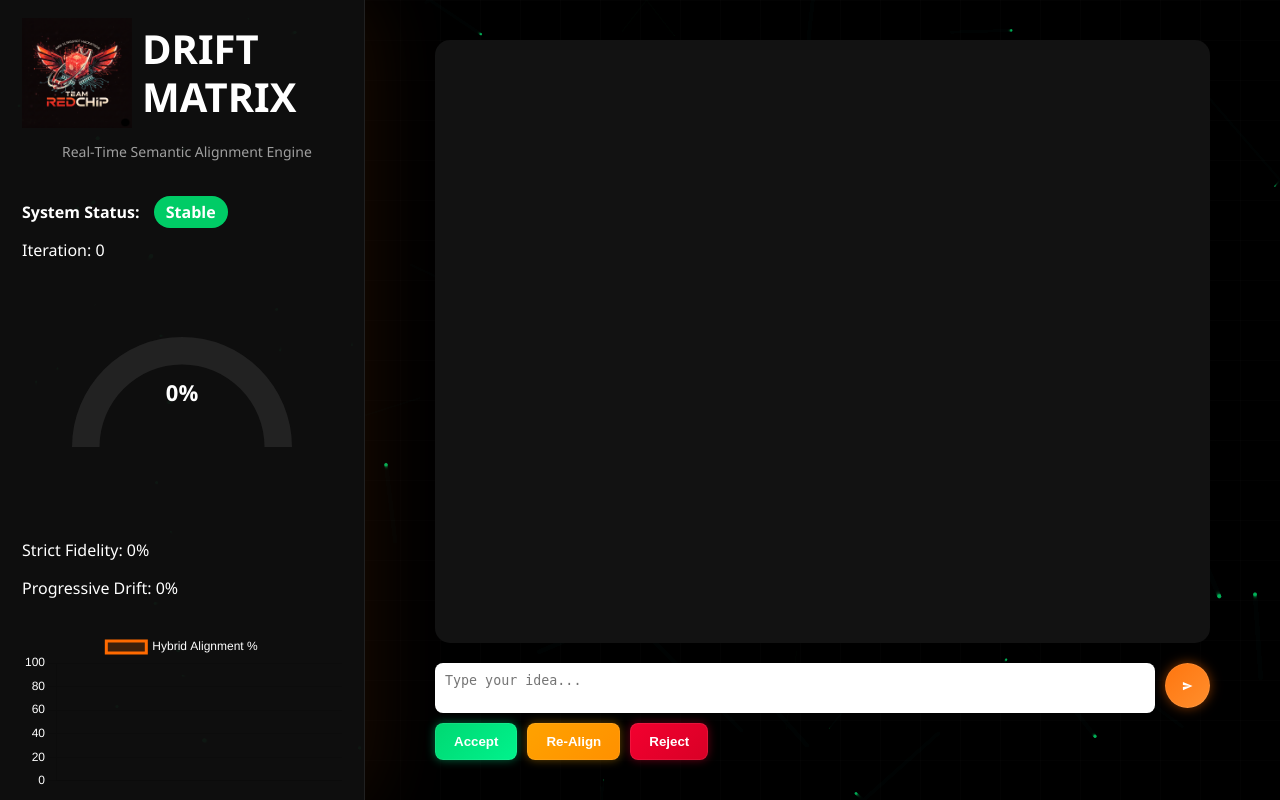
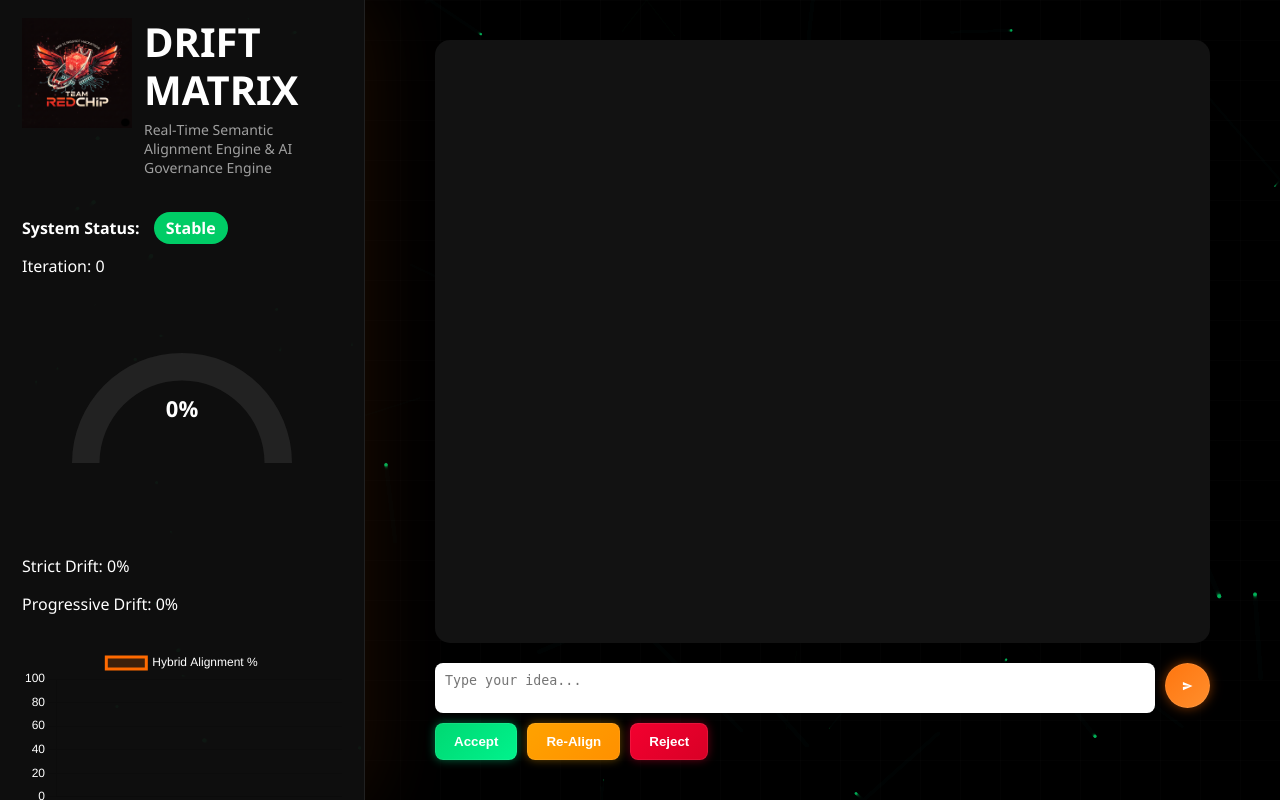
Before and after one commit to makavinraj/DriftMatrix, a FastAPI app: page / in a window 1280 px wide. Run offline with FastAPI, Linux system fonts and the light colour scheme.

Commit message:
updated UI

```diff
--- a/static/style.css
+++ b/static/style.css
@@ -53,6 +53,10 @@
     box-shadow: 0 0 80px rgba(255,106,0,0.12);
 }
 
+.brand {
+    text-align: left;
+}
+
 .left-panel .header {
     display: flex;
     align-items: center;
@@ -71,20 +75,25 @@
     line-height: 1.2;
 }
 
+.left-panel .header {
+    display: flex;
+    align-items: flex-start;
+    gap: 12px;
+}
+
+.title-group {
+    display: flex;
+    flex-direction: column;
+}
+
 .subtitle {
     font-size: 14px;
     opacity: 0.6;
-    padding-left: 40px;
-    margin-top: -6px;   /* pulls it slightly closer to title */
-}
-
-.subtitle {
-    opacity: 0.6;
-    font-size: 14px;
+    margin: 6px 0 0 0;
 }
 
 .status-box {
-    margin-top: 10px;
+    margin-top: 20px;
     font-weight: bold;
 }
 
--- a/templates/index.html
+++ b/templates/index.html
@@ -16,10 +16,12 @@
 
         <div class="header">
             <img src="/static/redchip_logo.png" class="team-logo">
-            <h1>DRIFT MATRIX</h1>
-        </div>
-        <div>
-            <p class="subtitle">Real‑Time Semantic Alignment Engine</p>
+            <div class="title-group">
+                <h1>DRIFT MATRIX</h1>
+                <p class="subtitle">
+                    Real‑Time Semantic Alignment Engine & AI Governance Engine
+                </p>
+            </div>
         </div>
 
         <div class="status-box">
@@ -40,7 +42,7 @@
         </div>
 
         <div class="score-section">
-            <p>Strict Fidelity: <span id="strict-score">0%</span></p>
+            <p>Strict Drift: <span id="strict-score">0%</span></p>
             <p>Progressive Drift: <span id="prog-score">0%</span></p>
         </div>
 
```
